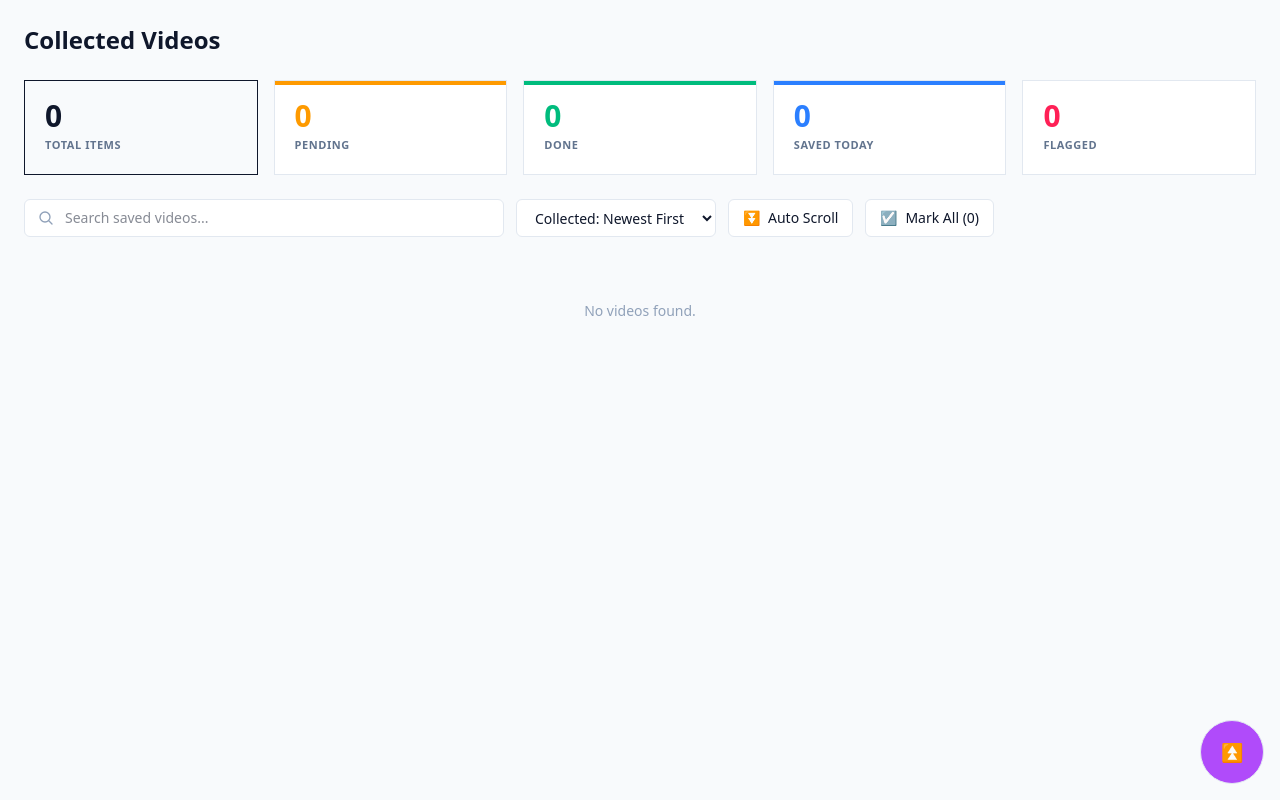
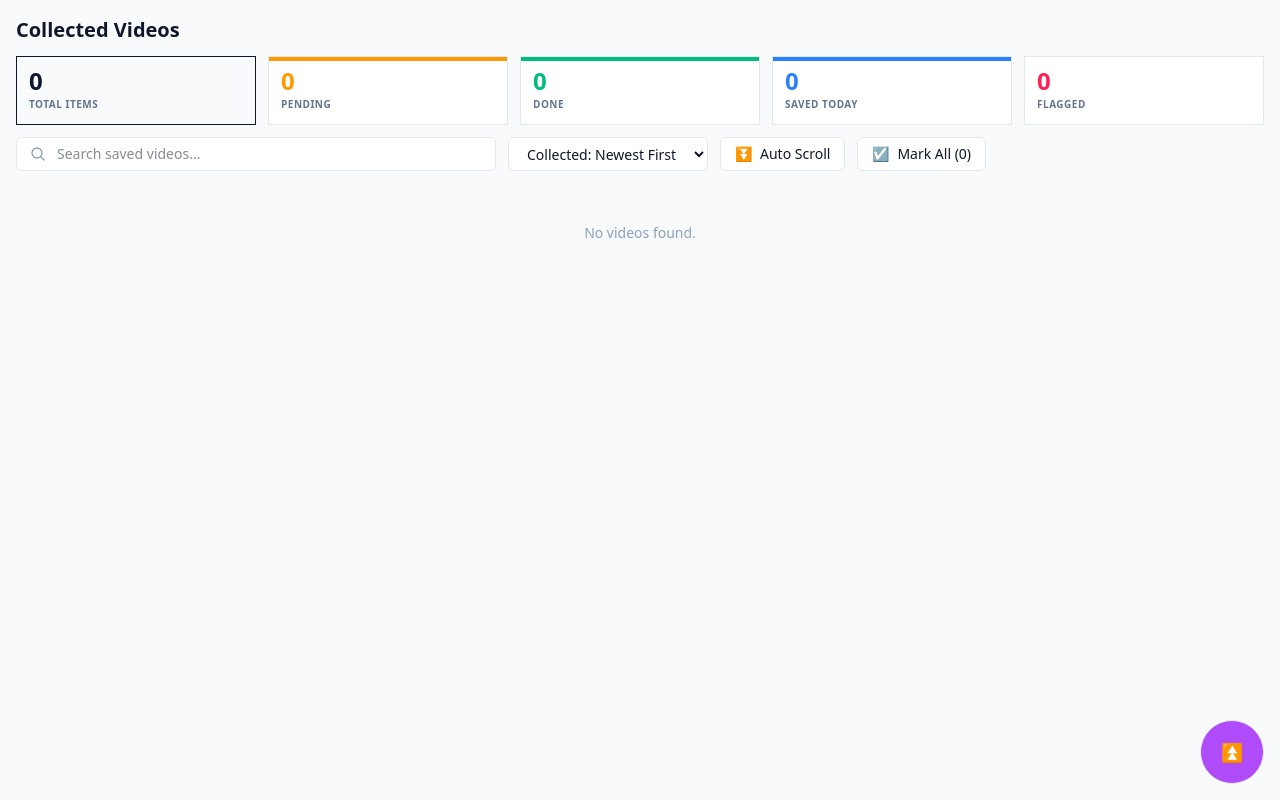
Before and after one commit to OgbeniHMMD/xcraper, a browser extension: page dashboard/index.html in a window 1280 px wide. Drawn offline with Linux system fonts and the light colour scheme.

Commit message:
Redesign dashboard layout for fixed viewport

```diff
--- a/dashboard/index.html
+++ b/dashboard/index.html
@@ -5,49 +5,46 @@
     <title>Xscrapper Gallery</title>
     <link href="tailwind.css" rel="stylesheet" />
   </head>
-  <body class="bg-slate-50 m-0 p-6 min-h-screen text-slate-900">
-    <div class="mx-auto max-w-400">
-      <h2 class="mt-0 mb-6 font-bold text-slate-900 text-2xl">Collected Videos</h2>
+  <body class="bg-slate-50 m-0 p-4 h-screen overflow-hidden flex flex-col text-slate-900">
+    <div class="mx-auto max-w-400 w-full flex flex-col h-full overflow-hidden">
+      <h2 class="mt-0 mb-3 font-bold text-slate-900 text-xl shrink-0">Collected Videos</h2>
 
-      <div class="gap-4 grid grid-cols-[repeat(auto-fit,minmax(150px,1fr))] mb-6">
+      <div class="gap-3 grid grid-cols-[repeat(auto-fit,minmax(130px,1fr))] mb-3 shrink-0">
         <div
-          class="relative flex flex-col justify-center bg-white hover:shadow-md p-5 border border-slate-200 hover:border-slate-300 overflow-hidden hover:-translate-y-0.5 active:translate-y-0 duration-200 cursor-pointer stat-card active"
+          class="relative flex flex-col justify-center bg-white hover:shadow-md p-3 border border-slate-200 hover:border-slate-300 overflow-hidden cursor-pointer stat-card active"
           data-filter="all"
         >
-          <div id="stat-total" class="mb-1.5 font-bold text-slate-900 text-3xl leading-none">0</div>
-          <div class="font-semibold text-[11px] text-slate-500 uppercase tracking-wider">Total Items</div>
+          <div id="stat-total" class="mb-1 font-bold text-slate-900 text-2xl leading-none">0</div>
+          <div class="font-semibold text-[10px] text-slate-500 uppercase tracking-wider">Total Items</div>
         </div>
         <div
-          class="relative flex flex-col justify-center bg-white hover:shadow-md p-5 border border-slate-200 hover:border-slate-300 overflow-hidden hover:-translate-y-0.5 active:translate-y-0 duration-200 cursor-pointer stat-card pending"
+          class="relative flex flex-col justify-center bg-white hover:shadow-md p-3 border border-slate-200 hover:border-slate-300 overflow-hidden cursor-pointer stat-card pending"
           data-filter="pending"
         >
-          <div id="stat-pending" class="mb-1.5 font-bold text-amber-500 text-3xl leading-none">0</div>
-          <div class="font-semibold text-[11px] text-slate-500 uppercase tracking-wider">Pending</div>
+          <div id="stat-pending" class="mb-1 font-bold text-amber-500 text-2xl leading-none">0</div>
+          <div class="font-semibold text-[10px] text-slate-500 uppercase tracking-wider">Pending</div>
+        </div>
+        <div class="relative flex flex-col justify-center bg-white hover:shadow-md p-3 border border-slate-200 hover:border-slate-300 overflow-hidden cursor-pointer stat-card done" data-filter="done">
+          <div id="stat-done" class="mb-1 font-bold text-emerald-500 text-2xl leading-none">0</div>
+          <div class="font-semibold text-[10px] text-slate-500 uppercase tracking-wider">Done</div>
         </div>
         <div
-          class="relative flex flex-col justify-center bg-white hover:shadow-md p-5 border border-slate-200 hover:border-slate-300 overflow-hidden hover:-translate-y-0.5 active:translate-y-0 duration-200 cursor-pointer stat-card done"
-          data-filter="done"
+          class="relative flex flex-col justify-center bg-white hover:shadow-md p-3 border border-slate-200 hover:border-slate-300 overflow-hidden cursor-pointer stat-card today"
+          data-filter="today"
         >
-          <div id="stat-done" class="mb-1.5 font-bold text-emerald-500 text-3xl leading-none">0</div>
-          <div class="font-semibold text-[11px] text-slate-500 uppercase tracking-wider">Done</div>
+          <div id="stat-today" class="mb-1 font-bold text-blue-500 text-2xl leading-none">0</div>
+          <div class="font-semibold text-[10px] text-slate-500 uppercase tracking-wider">Saved Today</div>
         </div>
         <div
-          class="relative flex flex-col justify-center bg-white hover:shadow-md p-5 border border-slate-200 hover:border-slate-300 overflow-hidden hover:-translate-y-0.5 active:translate-y-0 duration-200 cursor-pointer stat-card today"
-          data-filter="today"
-        >
-          <div id="stat-today" class="mb-1.5 font-bold text-blue-500 text-3xl leading-none">0</div>
-          <div class="font-semibold text-[11px] text-slate-500 uppercase tracking-wider">Saved Today</div>
-        </div>
-        <div
-          class="relative flex flex-col justify-center bg-white hover:shadow-md p-5 border border-slate-200 hover:border-slate-300 overflow-hidden hover:-translate-y-0.5 active:translate-y-0 duration-200 cursor-pointer stat-card deleted"
+          class="relative flex flex-col justify-center bg-white hover:shadow-md p-3 border border-slate-200 hover:border-slate-300 overflow-hidden cursor-pointer stat-card deleted"
           data-filter="flagged"
         >
-          <div id="stat-flagged" class="mb-1.5 font-bold text-rose-500 text-3xl leading-none">0</div>
-          <div class="font-semibold text-[11px] text-slate-500 uppercase tracking-wider">Flagged</div>
+          <div id="stat-flagged" class="mb-1 font-bold text-rose-500 text-2xl leading-none">0</div>
+          <div class="font-semibold text-[10px] text-slate-500 uppercase tracking-wider">Flagged</div>
         </div>
       </div>
 
-      <div class="flex items-center gap-3 mb-6">
+      <div class="flex items-center gap-3 mb-3 shrink-0">
         <div class="relative max-w-120 grow">
           <!-- Inline SVG Search Icon -->
           <svg class="top-1/2 left-3.5 absolute w-4 h-4 text-slate-400 -translate-y-1/2" xmlns="http://www.w3.org/2000/svg" fill="none" viewBox="0 0 24 24" stroke-width="2" stroke="currentColor">
@@ -57,12 +54,12 @@
             type="search"
             id="search"
             placeholder="Search saved videos..."
-            class="box-border bg-white px-3.5 py-2 pl-10 border border-slate-200 focus:border-blue-500 rounded-md focus:outline-none focus:ring-1 focus:ring-blue-500 w-full text-slate-900 text-sm"
+            class="box-border bg-white px-3.5 py-1.5 pl-10 border border-slate-200 focus:border-blue-500 rounded-md focus:outline-none focus:ring-1 focus:ring-blue-500 w-full text-slate-900 text-sm"
           />
         </div>
         <select
           id="sort-filter"
-          class="bg-white px-3.5 py-2 border border-slate-200 focus:border-blue-500 rounded-md focus:outline-none focus:ring-1 focus:ring-blue-500 h-[38px] text-slate-900 text-sm cursor-pointer"
+          class="bg-white px-3.5 py-1.5 border border-slate-200 focus:border-blue-500 rounded-md focus:outline-none focus:ring-1 focus:ring-blue-500 h-[34px] text-slate-900 text-sm cursor-pointer"
         >
           <option value="collected-newest">Collected: Newest First</option>
           <option value="collected-oldest">Collected: Oldest First</option>
@@ -72,7 +69,7 @@
 
         <button
           id="auto-scroll"
-          class="flex items-center gap-2 bg-white hover:bg-slate-50 px-3.5 py-2 border border-slate-200 focus:border-blue-500 rounded-md focus:outline-none focus:ring-1 focus:ring-blue-500 h-[38px] text-slate-900 text-sm cursor-pointer"
+          class="flex items-center gap-2 bg-white hover:bg-slate-50 px-3.5 py-1.5 border border-slate-200 rounded-md focus:outline-none h-[34px] text-slate-900 text-sm cursor-pointer"
           title="Auto-scroll to cache thumbnails"
         >
           <span id="scroll-icon">⏬</span>
@@ -81,7 +78,7 @@
 
         <button
           id="mark-all-btn"
-          class="flex items-center gap-2 bg-white hover:bg-slate-50 px-3.5 py-2 border border-slate-200 focus:border-blue-500 rounded-md focus:outline-none focus:ring-1 focus:ring-blue-500 h-[38px] text-slate-900 text-sm cursor-pointer"
+          class="flex items-center gap-2 bg-white hover:bg-slate-50 px-3.5 py-1.5 border border-slate-200 rounded-md h-[34px] text-slate-900 text-sm cursor-pointer"
           title="Mark/Unmark All currently visible items"
         >
           <span>☑️</span>
@@ -97,7 +94,9 @@
         ⏫
       </button>
 
-      <div id="grid" class="gap-4 grid grid-cols-[repeat(auto-fill,minmax(180px,1fr))]"></div>
+      <div class="overflow-y-auto grow">
+        <div id="grid" class="gap-4 grid grid-cols-[repeat(auto-fill,minmax(180px,1fr))]"></div>
+      </div>
     </div>
 
     <script src="./index.js"></script>
```
Also changed, not shown: dashboard/tailwind.css.
